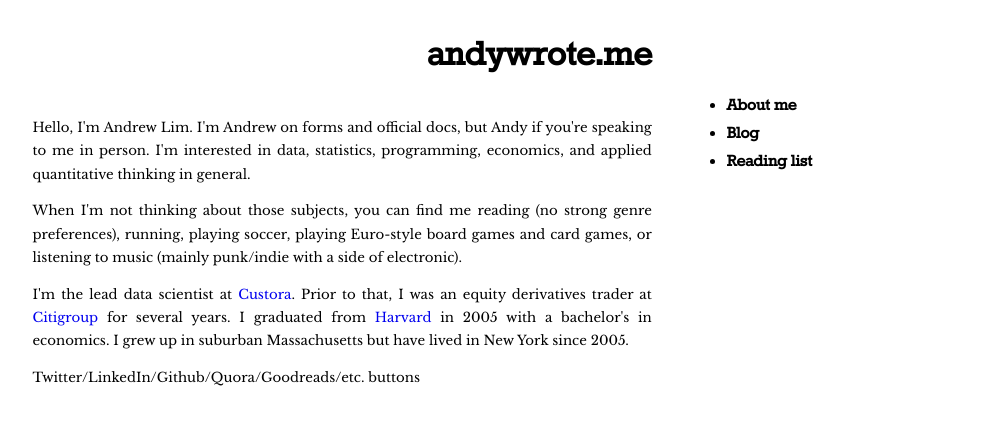
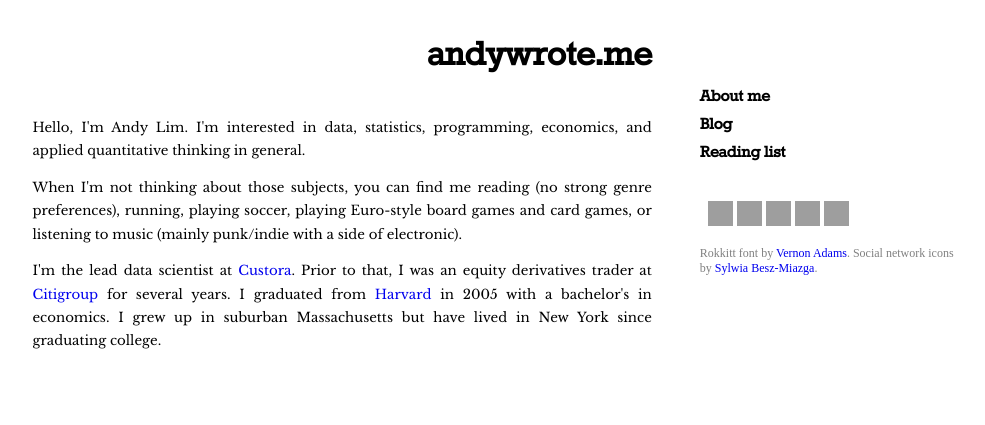
Before and after one commit to andrewblim/andywrote.me, a Python web app: template templates/index.jinja2 in a window 1280 px wide. Shown: the top 425 px of the page, without its empty margins (241-1226 px from the left). Run offline with Jinja, Linux system fonts and the light colour scheme; the template is opened without the code that fills it, so the values that code supplies are empty; grey boxes are pictures that could not be loaded.

Commit message:
Added social network icons, added licenses/credit attribution

```diff
--- a/static/css/andywrote.css
+++ b/static/css/andywrote.css
@@ -18,6 +18,11 @@ body { font-family: serif; }
 a { text-decoration: none; }
 a:hover { text-decoration: underline; }
 
+#main {
+  overflow: hidden;
+  padding: 0 0 2.5em 0;
+}
+
 #content {
   display: block;
   width: 70%;
@@ -26,18 +31,31 @@ a:hover { text-decoration: underline; }
 }
 
 #navigation {
-  font-family: "rokkittregular";
   display: block;
   width: 25%;
   float: left;
-  font-size: 14pt;
-  font-weight: bold;
-  padding: 3.5em 0 0 1em;
+  padding: 3.5em 0 0 2em;
 }
 
 #navigation-entries {
+  font-family: "rokkittregular";
+  font-size: 14pt;
+  font-weight: bold;
   line-height: 1.5em;
+  list-style-type: none;
+  padding: 0;
 }
+
+#navigation-entries a { color: inherit; }
+
+#footer-credits {
+  width: 85%;
+  text-align: left;
+  font-size: 9pt;
+  color: gray;
+}
+
+footer a { color: inherit; text-decoration: underline; }
 
 h1 {
   font-family: "rokkittregular";
@@ -46,7 +64,7 @@ h1 {
 }
 
 #about-me {
-  font-family: "Libre Baskerville", sans-serif;
+  font-family: "Libre Baskerville", serif;
   display: block;
   float: right;
   width: 70%;
@@ -54,3 +72,13 @@ h1 {
   line-height: 1.75em;
   text-align: justify;
 }
+
+#networks {
+  padding: 1em 0.5em;
+}
+
+.account-icon {
+  height: 25px;
+  width: 25px;
+  border: none;
+}
--- a/templates/index.jinja2
+++ b/templates/index.jinja2
@@ -7,31 +7,41 @@
 </head>
 <body>
 
+  <div id="main">
     <div id="content">
       <h1>andywrote.me</h1>
 
       <div id="about-me">
         <p>
-        Hello, I'm Andrew Lim. I'm Andrew on forms and official docs, but Andy if you're speaking to me in person. I'm interested in data, statistics, programming, economics, and applied quantitative thinking in general.
+          Hello, I'm Andy Lim. I'm interested in data, statistics, programming, economics, and applied quantitative thinking in general.
         </p>
         <p>
           When I'm not thinking about those subjects, you can find me reading (no strong genre preferences), running, playing soccer, playing Euro-style board games and card games, or listening to music (mainly punk/indie with a side of electronic).
         </p>
         <p>
-        I'm the lead data scientist at <a href="https://www.custora.com/">Custora</a>. Prior to that, I was an equity derivatives trader at <a href="http://www.citigroup.com/">Citigroup</a> for several years. I graduated from <a href="http://www.harvard.edu/">Harvard</a> in 2005 with a bachelor's in economics. I grew up in suburban Massachusetts but have lived in New York since 2005.
-      </p>
-      <p>
-        Twitter/LinkedIn/Github/Quora/Goodreads/etc. buttons
+          I'm the lead data scientist at <a href="https://www.custora.com/">Custora</a>. Prior to that, I was an equity derivatives trader at <a href="http://www.citigroup.com/">Citigroup</a> for several years. I graduated from <a href="http://www.harvard.edu/">Harvard</a> in 2005 with a bachelor's in economics. I grew up in suburban Massachusetts but have lived in New York since graduating college.
         </p>
       </div>
+
     </div>
 
     <div id="navigation">
       <ul id="navigation-entries">
-      <li>About me</li>
-      <li>Blog</li>
-      <li>Reading list</li>
+        <li><a href="/">About me</a></li>
+        <li><a href="/blog">Blog</a></li>
+        <li><a href="/reading">Reading list</a></li>
       </ul>
+      <div id="networks">
+        <a href="https://twitter.com/andy_wrote"><img class="account-icon" src="/images/icons/twitter.png" /></a>
+        <a href="https://github.com/andrewblim"><img class="account-icon" src="/images/icons/github.png" /></a>
+        <a href="http://www.linkedin.com/pub/andrew-lim/5/486/990/"><img class="account-icon" src="/images/icons/linkedin.png" /></a>
+        <a href="http://www.quora.com/Andrew-Lim-2"><img class="account-icon" src="/images/icons/quora.png" /></a>
+        <a href="http://www.goodreads.com/user/show/25108-andy"><img class="account-icon" src="/images/icons/goodreads.png" /></a>
+      </div>
+      <div id="footer-credits">
+        Rokkitt font by <a href="http://www.fontsquirrel.com/fonts/list/foundry/vernon-adams">Vernon Adams</a>. Social network icons by <a href="http://sawb.deviantart.com/art/Social-Icons-Pack-123247215">Sylwia Besz-Miazga</a>.
+      </div>
+    </div>
   </div>
 
 </body>
```
Also changed, not shown: README.md, 1 other file. Lines whose indentation alone changed are shown as unchanged.
